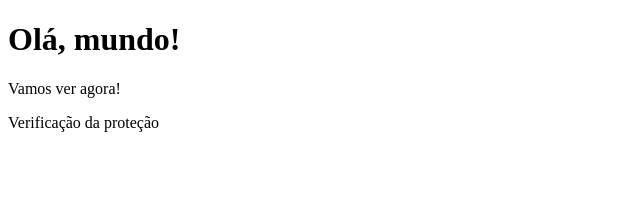
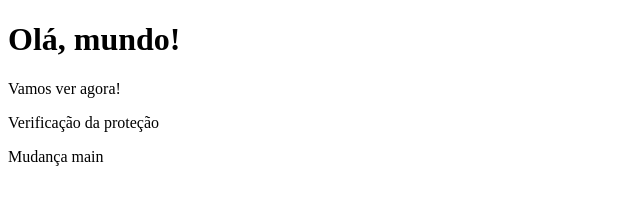
Before and after one commit to bruno-7cb/spa-weparty, a plain HTML site: page index.html in a window 1280 px wide. Shown: the whole page, without its empty margins (0-640 px from the left). Drawn offline with Linux system fonts and the light colour scheme.

Commit message:
mudança - main

```diff
--- a/index.html
+++ b/index.html
@@ -9,5 +9,6 @@
     <h1>Olá, mundo!</h1>
     <p>Vamos ver agora!</p>
     <p>Verificação da proteção</p>
+    <p>Mudança main</p>
 </body>
 </html>
```
